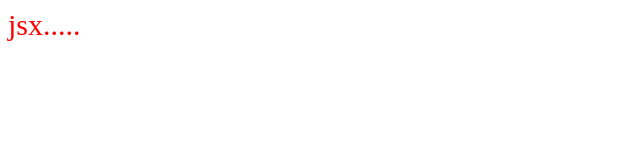
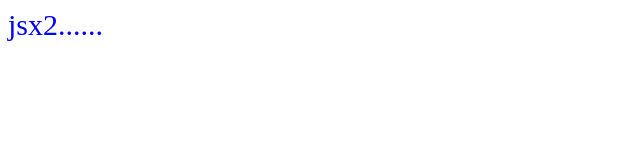
Before and after one commit to LucianoKlein/react-backend-mgmtsystem, a React app: page / in a window 1280 px wide. Shown: the top 160 px of the page, without its empty margins (0-640 px from the left). Built offline with nearby package versions, Linux system fonts and the light colour scheme.

Commit message:
className的jsx讲解

```diff
--- a/src/app.jsx
+++ b/src/app.jsx
@@ -1,6 +1,7 @@
 import React from 'react';
 import ReactDOM from 'react-dom';
 
+import './index.scss'
 
 let style = {
     color: 'red',
@@ -8,7 +9,10 @@ let style = {
 }
 let jsx = <div style={style}>jsx.....</div>;
 
+
+let jsx2 = <div className="jsx" >jsx2......</div>;
+
 ReactDOM.render(
-    jsx,
+    jsx2,
     document.getElementById("app")
 );
--- a/src/index.scss
+++ b/src/index.scss
@@ -1,6 +1,4 @@
-body {
-    background: #ccc;
-    #app {
-        border: 1px solid red;
-    }
+.jsx {
+    color: blue;
+    font-size: 30px;
 }
```
